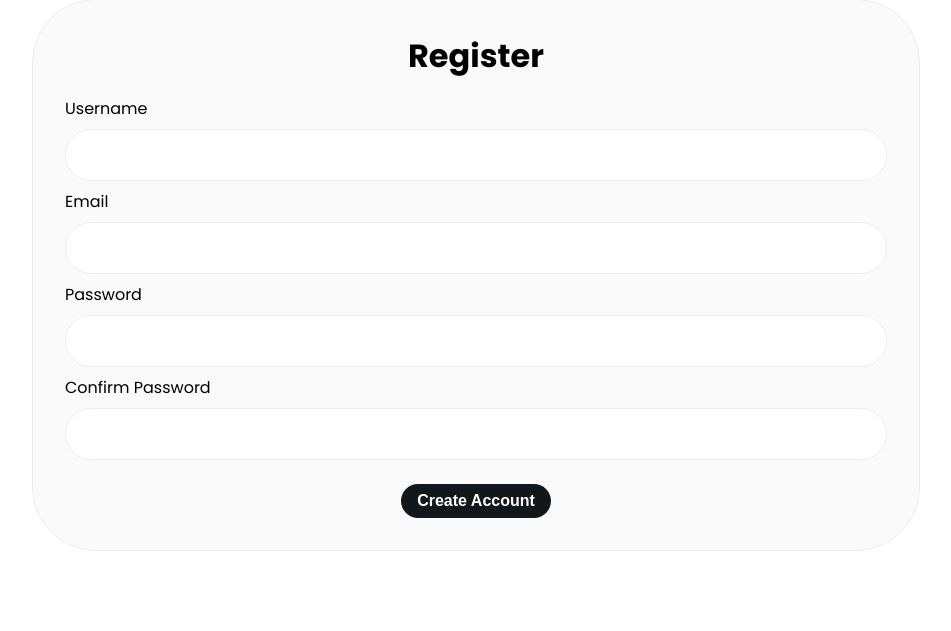
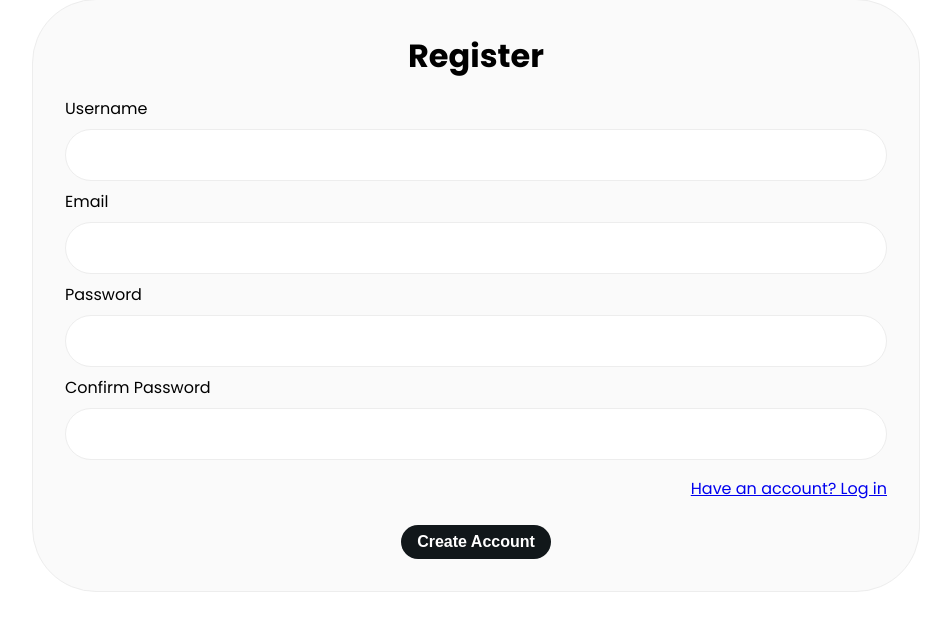
Before and after one commit to monkonius/animate, a Django app: page /register in a window 1280 px wide. Shown: the part 93-724 px from the top of the page, without its empty margins (164-1115 px from the left). Run offline with Django 4.2, Linux system fonts and the light colour scheme.

Commit message:
Add links between login and register pages

```diff
--- a/reviews/static/reviews/styles.css
+++ b/reviews/static/reviews/styles.css
@@ -171,6 +171,12 @@ input:focus {
     border-radius: 4rem;
 }
 
+.auth-link {
+    color: #0000ee;
+    margin-top: 0.5rem;
+    text-align: right;
+}
+
 .form-inputs {
     display: flex;
     flex-direction: column;
--- a/reviews/templates/reviews/login.html
+++ b/reviews/templates/reviews/login.html
@@ -13,6 +13,7 @@
                             <input type="text" name="username" id="username" required>
                             <label for="password">Password</label>
                             <input type="password" name="password" id="password" required>
+                            <a class="auth-link" href="{% url 'register' %}">Create an account</a>
                             <div class="button-wrapper">
                                 <input class="button" type="submit" value="Log In">
                             </div>
--- a/reviews/templates/reviews/register.html
+++ b/reviews/templates/reviews/register.html
@@ -17,6 +17,7 @@
                             <input type="password" name="password" id="password" required>
                             <label for="confirm">Confirm Password</label>
                             <input type="password" name="confirm" id="confirm" required>
+                            <a class="auth-link" href="{% url 'login' %}">Have an account? Log in</a>
                             <div class="button-wrapper">
                                 <input class="button" type="submit" value="Create Account">
                             </div>
```
